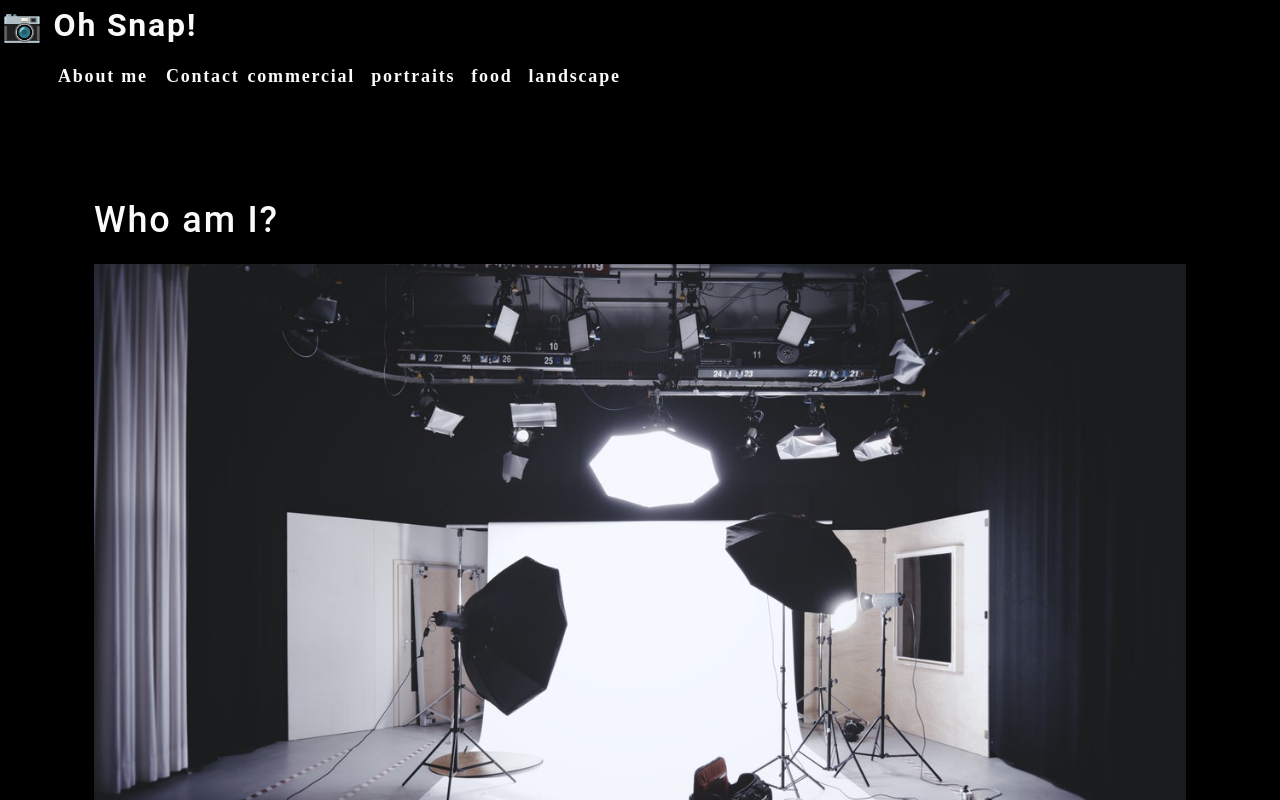
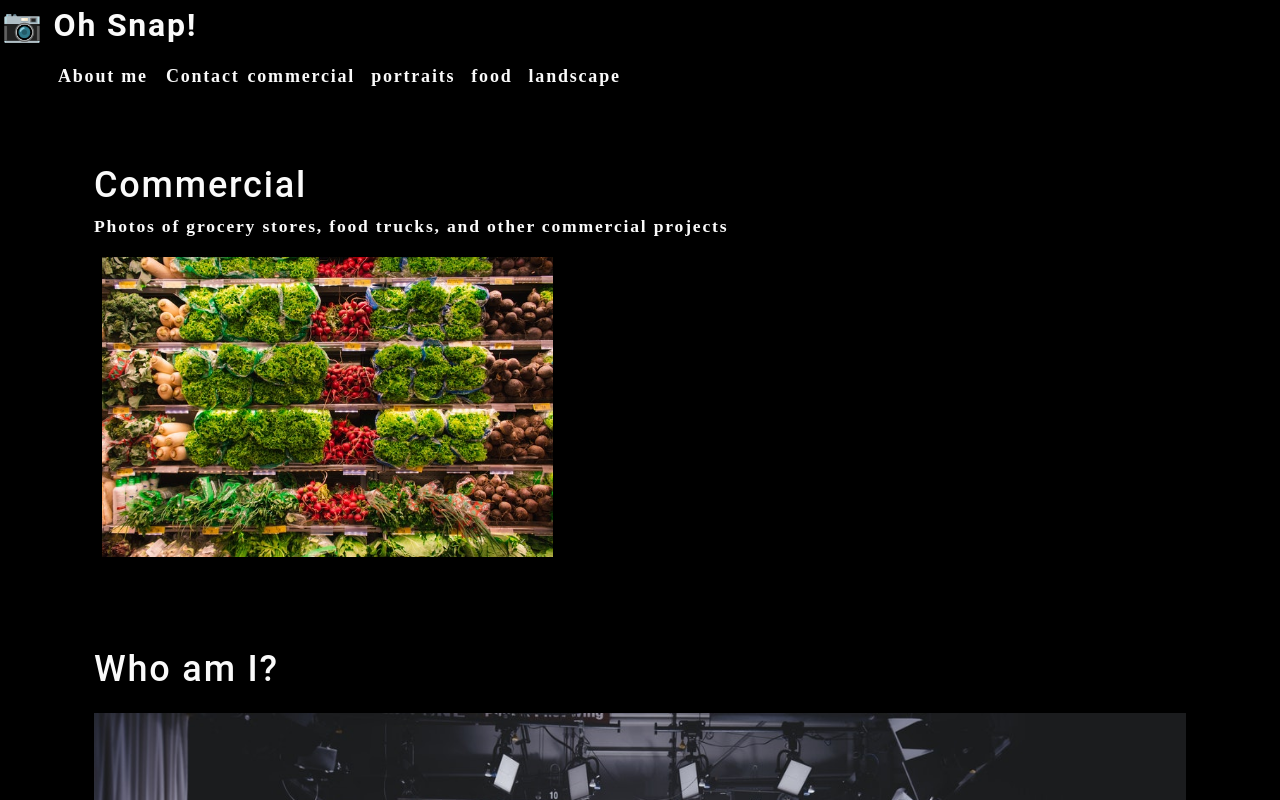
Before and after one commit to Kranniax/photo-port, a React (Create React App) app: page / in a window 1280 px wide. Shown: the top 800 px of the page. Built offline with nearby package versions, Linux system fonts and the light colour scheme.

Commit message:
Create Gallery component

```diff
--- a/src/App.js
+++ b/src/App.js
@@ -3,12 +3,14 @@
 import "./App.css";
 import About from "./components/About/index.jsx";
 import Nav from "./components/Nav/index.jsx";
+import Gallery from "./components/Gallery/index.jsx";
 
 function App() {
   return (
     <div>
       <Nav></Nav>
       <main>
+        <Gallery></Gallery>
         <About></About>
       </main>
     </div>
--- /dev/null
+++ b/src/components/Gallery/index.jsx
@@ -0,0 +1,25 @@
+import React from "react";
+import { capitalizeFirstLetter } from "../../utils/helpers.js";
+import photo from "../../assets/small/commercial/0.jpg";
+
+function Gallery() {
+  const currentCategory = {
+    name: "commercial",
+    description:
+      "Photos of grocery stores, food trucks, and other commercial projects",
+  };
+  return (
+    <section>
+      <h1>{capitalizeFirstLetter(currentCategory.name)}</h1>
+      <p>{currentCategory.description}</p>
+      <div className="flex-row">
+        <img
+          src={photo}
+          alt="Commerical Example"
+          className="img-thumbnail mx-1"
+        />
+      </div>
+    </section>
+  );
+}
+export default Gallery;
```
